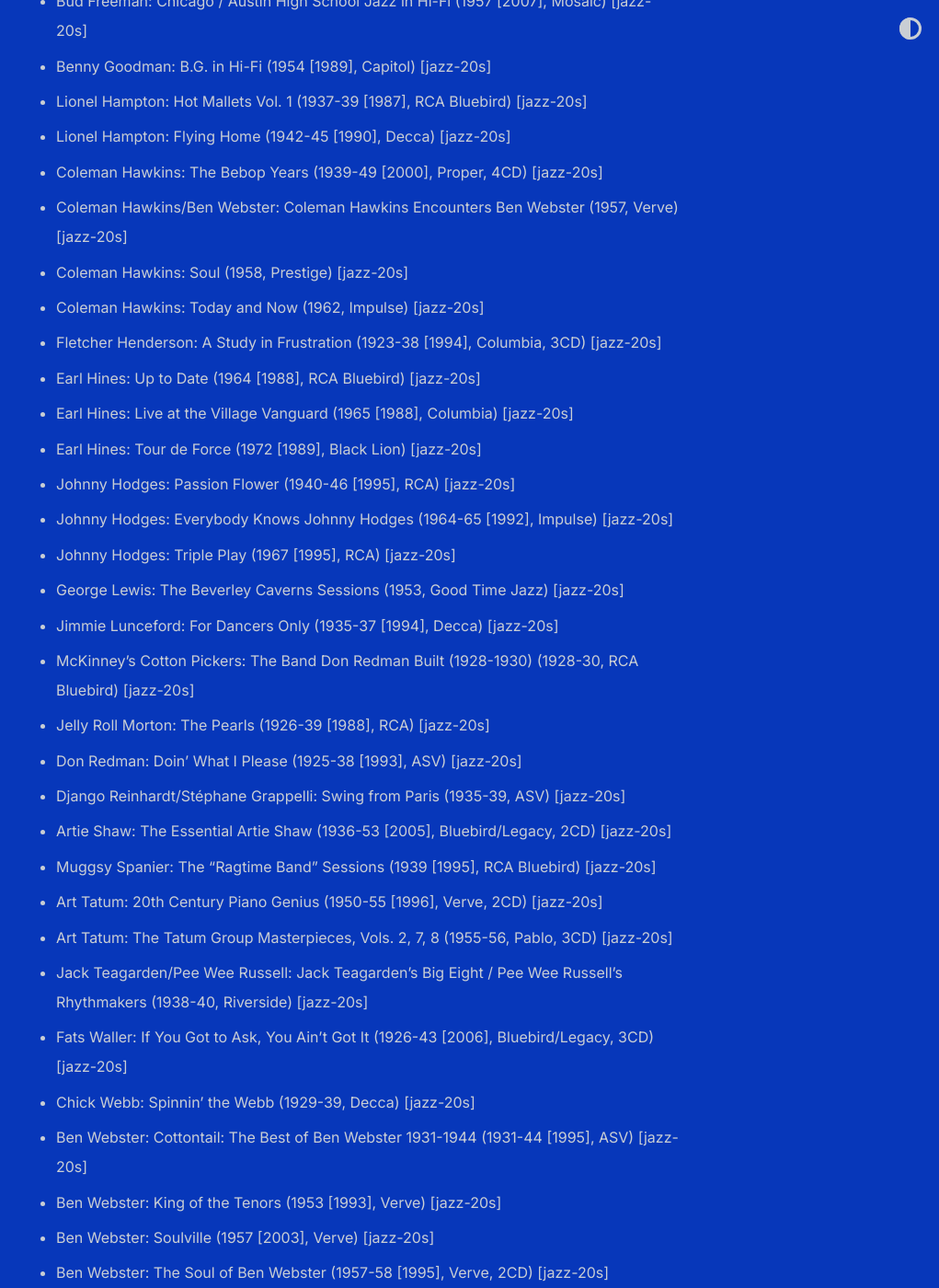
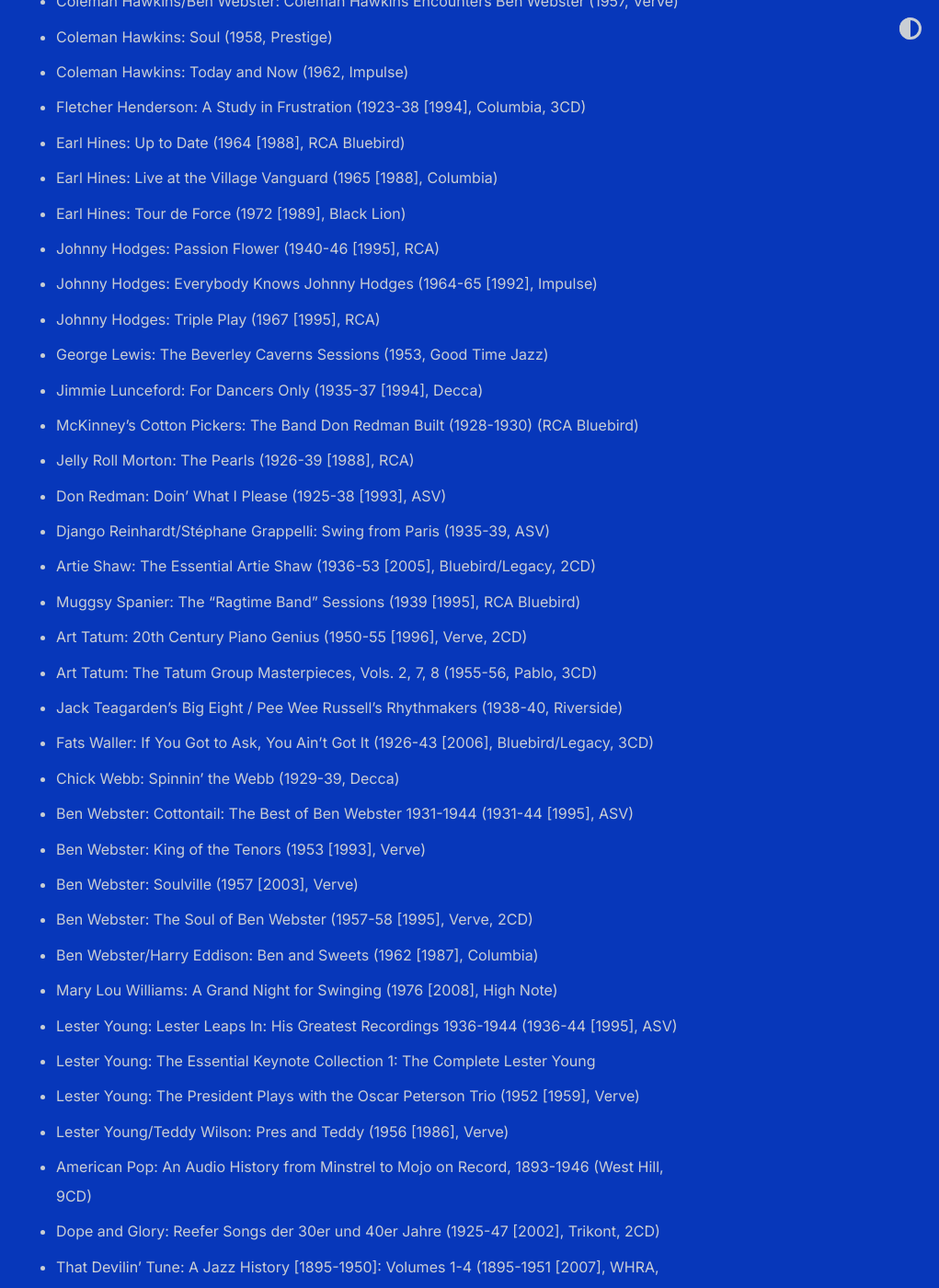
Before and after one commit to shihankanungo/shihankanungo.github.io, a Jekyll site: the page built from tomhull.md, in a window 1280 px wide and 1400 px high, scrolled down 6244 px. Shown: the whole window at 92% size, without its empty margins (259-1280 px from the left). Built offline with Jekyll 4.4.1, drawn with Linux system fonts in a browser that asks for light colours; some of the changed text lies outside the part shown.

Commit message:
Update tomhull.md

```diff
--- a/tomhull.md
+++ b/tomhull.md
@@ -123,66 +123,68 @@
 - Soweto Never Sleeps ([1986], Shanachie) [african]
 - Township Jazz 'n' Jive (1939-65 [1997], Music Club) [african]
 
-### Jazz
-- Benny Carter: Further Definitions: The Complete Further Definitions Sessions (1961-66 [1997], Impulse): [jazz-20s]
-- Henry "Red" Allen: World on a String (1957 [1991], RCA) [jazz-20s]
-- Louis Armstrong: Portait of the Artist as a Young Man (1923-34 [1994], Columbia, 4CD) [jazz-20s]
-- Louis Armstrong: The California Concerts (1951-55 [1992], Decca, 4CD) [jazz-20s]
-- Count Basie: The Complete Decca Recordings (1937-39 [1992], MCA, 3CD) [jazz-20s]
-- Benny Carter/Arnold Ross: The Complete Benny Carter: The Essential Keynote Collection 7 (1946 [1987], Mercury) [jazz-20s]
-- Benny Carter: Cosmopolite: The Oscar Peterson Sessions (1952-54 [1994], Verve) [jazz-20s]
-- Oscar "Papa" Celestin/Sam Morgan: Papa Celestin and Sam Morgan (1925-28, Azure) [jazz-20s]
-- Charlie Christian: Genius of the Electric Guitar (1939-41 [1987], Columbia) [jazz-20s]
-- Roy Eldridge: Little Jazz (1935-40 [1989], Columbia) [jazz-20s]
-- Roy Eldridge: Little Jazz: The Best of the Verve Years (1951-60 [1994], Verve) [jazz-20s]
-- Duke Ellington: The Bubber Miley Era: 1924-1929 (1924-29 [2003], Jazz Legends) [jazz-20s]
-- Duke Ellington: Never No Lament: The Blanton-Webster Band (1940-42 [2003]) [jazz-20s]
-- Duke Ellington: Ellington at Newport 1956 (Complete) (1956 [1999], Columbia/Legacy, 2CD) [jazz-20s]
-- Duke Ellington/Johnny Hodges: Back to Back / Side by Side (1958-59, Verve, 2CD) [jazz-20s]
-- Duke Ellington/Coleman Hawkins: Duke Ellington Meets Coleman Hawkins (1962 [1995], Impulse) [jazz-20s]
-- Duke Ellington: The Far East Suite: Special Mix (1966 [1995], RCA) [jazz-20s]
-- Duke Ellington: His Mother Called Him Bill (1967 [1987], RCA) [jazz-20s]
-- Bud Freeman: Chicago / Austin High School Jazz in Hi-Fi (1957 [2007], Mosaic) [jazz-20s]
-- Benny Goodman: B.G. in Hi-Fi (1954 [1989], Capitol) [jazz-20s]
-- Lionel Hampton: Hot Mallets Vol. 1 (1937-39 [1987], RCA Bluebird) [jazz-20s]
-- Lionel Hampton: Flying Home (1942-45 [1990], Decca) [jazz-20s]
-- Coleman Hawkins: The Bebop Years (1939-49 [2000], Proper, 4CD) [jazz-20s]
-- Coleman Hawkins/Ben Webster: Coleman Hawkins Encounters Ben Webster (1957, Verve) [jazz-20s]
-- Coleman Hawkins: Soul (1958, Prestige) [jazz-20s]
-- Coleman Hawkins: Today and Now (1962, Impulse) [jazz-20s]
-- Fletcher Henderson: A Study in Frustration (1923-38 [1994], Columbia, 3CD) [jazz-20s]
-- Earl Hines: Up to Date (1964 [1988], RCA Bluebird) [jazz-20s]
-- Earl Hines: Live at the Village Vanguard (1965 [1988], Columbia) [jazz-20s]
-- Earl Hines: Tour de Force (1972 [1989], Black Lion) [jazz-20s]
-- Johnny Hodges: Passion Flower (1940-46 [1995], RCA) [jazz-20s]
-- Johnny Hodges: Everybody Knows Johnny Hodges (1964-65 [1992], Impulse) [jazz-20s]
-- Johnny Hodges: Triple Play (1967 [1995], RCA) [jazz-20s]
-- George Lewis: The Beverley Caverns Sessions (1953, Good Time Jazz) [jazz-20s]
-- Jimmie Lunceford: For Dancers Only (1935-37 [1994], Decca) [jazz-20s]
-- McKinney's Cotton Pickers: The Band Don Redman Built (1928-1930) (1928-30, RCA Bluebird) [jazz-20s]
-- Jelly Roll Morton: The Pearls (1926-39 [1988], RCA) [jazz-20s]
-- Don Redman: Doin' What I Please (1925-38 [1993], ASV) [jazz-20s]
-- Django Reinhardt/Stéphane Grappelli: Swing from Paris (1935-39, ASV) [jazz-20s]
-- Artie Shaw: The Essential Artie Shaw (1936-53 [2005], Bluebird/Legacy, 2CD) [jazz-20s]
-- Muggsy Spanier: The "Ragtime Band" Sessions (1939 [1995], RCA Bluebird) [jazz-20s]
-- Art Tatum: 20th Century Piano Genius (1950-55 [1996], Verve, 2CD) [jazz-20s]
-- Art Tatum: The Tatum Group Masterpieces, Vols. 2, 7, 8 (1955-56, Pablo, 3CD) [jazz-20s]
-- Jack Teagarden/Pee Wee Russell: Jack Teagarden's Big Eight / Pee Wee Russell's Rhythmakers (1938-40, Riverside) [jazz-20s]
-- Fats Waller: If You Got to Ask, You Ain't Got It (1926-43 [2006], Bluebird/Legacy, 3CD) [jazz-20s]
-- Chick Webb: Spinnin' the Webb (1929-39, Decca) [jazz-20s]
-- Ben Webster: Cottontail: The Best of Ben Webster 1931-1944 (1931-44 [1995], ASV) [jazz-20s]
-- Ben Webster: King of the Tenors (1953 [1993], Verve) [jazz-20s]
-- Ben Webster: Soulville (1957 [2003], Verve) [jazz-20s]
-- Ben Webster: The Soul of Ben Webster (1957-58 [1995], Verve, 2CD) [jazz-20s]
-- Ben Webster/Harry Eddison: Ben and Sweets (1962 [1987], Columbia) [jazz-20s]
-- Mary Lou Williams: A Grand Night for Swinging (1976 [2008], High Note) [jazz-20s]
-- Lester Young: Lester Leaps In: His Greatest Recordings 1936-1944 (1936-44 [1995], ASV) [jazz-20s]
-- Lester Young: The Essential Keynote Collection 1: The Complete Lester Young (1944 [1987], Mercury) [jazz-20s]
-- Lester Young: The President Plays with the Oscar Peterson Trio (1952 [1959], Verve) [jazz-20s]
-- Lester Young/Teddy Wilson: Pres and Teddy (1956 [1986], Verve) [jazz-20s]
-- American Pop: An Audio History from Minstrel to Mojo on Record, 1893-1946 (1893-46 [1998], West Hill, 9CD) [jazz-20s]
-- Dope and Glory: Reefer Songs der 30er und 40er Jahre (1925-47 [2002], Trikont, 2CD) [jazz-20s]
-- That Devilin' Tune: A Jazz History [1895-1950]: Volumes 1-4 (1895-1951 [2007], WHRA, 36CD) [jazz-20s]
+### Jazz (1920's)
+- Benny Carter: The Complete Further Definitions Sessions (1961-66, Impulse)
+- Henry "Red" Allen: World on a String (1957 [1991], RCA)
+- Louis Armstrong: Portait of the Artist as a Young Man (1923-34 [1994], Columbia, 4CD)
+- Louis Armstrong: The California Concerts (1951-55 [1992], Decca, 4CD)
+- Count Basie: The Complete Decca Recordings (1937-39 [1992], MCA, 3CD)
+- Benny Carter/Arnold Ross: The Complete Benny Carter: The Essential Keynote Collection 7
+- Benny Carter: Cosmopolite: The Oscar Peterson Sessions (1952-54 [1994], Verve)
+- Oscar "Papa" Celestin/Sam Morgan: Papa Celestin and Sam Morgan (1925-28, Azure)
+- Charlie Christian: Genius of the Electric Guitar (1939-41 [1987], Columbia)
+- Roy Eldridge: Little Jazz (1935-40 [1989], Columbia)
+- Roy Eldridge: Little Jazz: The Best of the Verve Years (1951-60 [1994], Verve)
+- Duke Ellington: The Bubber Miley Era: 1924-1929 (1924-29 [2003], Jazz Legends)
+- Duke Ellington: Never No Lament: The Blanton-Webster Band (1940-42 [2003])
+- Duke Ellington: Ellington at Newport 1956 (Complete) (1956 [1999], Columbia/Legacy, 2CD)
+- Duke Ellington/Johnny Hodges: Back to Back / Side by Side (1958-59, Verve, 2CD)
+- Duke Ellington/Coleman Hawkins: Duke Ellington Meets Coleman Hawkins (1962 [1995], Impulse)
+- Duke Ellington: The Far East Suite: Special Mix (1966 [1995], RCA)
+- Duke Ellington: His Mother Called Him Bill (1967 [1987], RCA)
+- Bud Freeman: Chicago / Austin High School Jazz in Hi-Fi (1957 [2007], Mosaic)
+- Benny Goodman: B.G. in Hi-Fi (1954 [1989], Capitol)
+- Lionel Hampton: Hot Mallets Vol. 1 (1937-39 [1987], RCA Bluebird)
+- Lionel Hampton: Flying Home (1942-45 [1990], Decca)
+- Coleman Hawkins: The Bebop Years (1939-49 [2000], Proper, 4CD)
+- Coleman Hawkins/Ben Webster: Coleman Hawkins Encounters Ben Webster (1957, Verve)
+- Coleman Hawkins: Soul (1958, Prestige)
+- Coleman Hawkins: Today and Now (1962, Impulse)
+- Fletcher Henderson: A Study in Frustration (1923-38 [1994], Columbia, 3CD)
+- Earl Hines: Up to Date (1964 [1988], RCA Bluebird)
+- Earl Hines: Live at the Village Vanguard (1965 [1988], Columbia)
+- Earl Hines: Tour de Force (1972 [1989], Black Lion)
+- Johnny Hodges: Passion Flower (1940-46 [1995], RCA)
+- Johnny Hodges: Everybody Knows Johnny Hodges (1964-65 [1992], Impulse)
+- Johnny Hodges: Triple Play (1967 [1995], RCA)
+- George Lewis: The Beverley Caverns Sessions (1953, Good Time Jazz)
+- Jimmie Lunceford: For Dancers Only (1935-37 [1994], Decca)
+- McKinney's Cotton Pickers: The Band Don Redman Built (1928-1930) (RCA Bluebird)
+- Jelly Roll Morton: The Pearls (1926-39 [1988], RCA)
+- Don Redman: Doin' What I Please (1925-38 [1993], ASV)
+- Django Reinhardt/Stéphane Grappelli: Swing from Paris (1935-39, ASV)
+- Artie Shaw: The Essential Artie Shaw (1936-53 [2005], Bluebird/Legacy, 2CD)
+- Muggsy Spanier: The "Ragtime Band" Sessions (1939 [1995], RCA Bluebird)
+- Art Tatum: 20th Century Piano Genius (1950-55 [1996], Verve, 2CD)
+- Art Tatum: The Tatum Group Masterpieces, Vols. 2, 7, 8 (1955-56, Pablo, 3CD)
+- Jack Teagarden's Big Eight / Pee Wee Russell's Rhythmakers (1938-40, Riverside)
+- Fats Waller: If You Got to Ask, You Ain't Got It (1926-43 [2006], Bluebird/Legacy, 3CD)
+- Chick Webb: Spinnin' the Webb (1929-39, Decca)
+- Ben Webster: Cottontail: The Best of Ben Webster 1931-1944 (1931-44 [1995], ASV)
+- Ben Webster: King of the Tenors (1953 [1993], Verve)
+- Ben Webster: Soulville (1957 [2003], Verve)
+- Ben Webster: The Soul of Ben Webster (1957-58 [1995], Verve, 2CD)
+- Ben Webster/Harry Eddison: Ben and Sweets (1962 [1987], Columbia)
+- Mary Lou Williams: A Grand Night for Swinging (1976 [2008], High Note)
+- Lester Young: Lester Leaps In: His Greatest Recordings 1936-1944 (1936-44 [1995], ASV)
+- Lester Young: The Essential Keynote Collection 1: The Complete Lester Young
+- Lester Young: The President Plays with the Oscar Peterson Trio (1952 [1959], Verve)
+- Lester Young/Teddy Wilson: Pres and Teddy (1956 [1986], Verve)
+- American Pop: An Audio History from Minstrel to Mojo on Record, 1893-1946 (West Hill, 9CD)
+- Dope and Glory: Reefer Songs der 30er und 40er Jahre (1925-47 [2002], Trikont, 2CD)
+- That Devilin' Tune: A Jazz History [1895-1950]: Volumes 1-4 (1895-1951 [2007], WHRA, 36CD)
+
+### Jazz (1940's)
 - Gene Ammons: Boss Tenor (1960 [1987], Prestige) [jazz-40s]
 - Chris Barber: Panama! (1991, Timeless) [jazz-40s]
 - Art Blakey: Roots and Herbs (1961 [1999], Blue Note) [jazz-40s]
```
